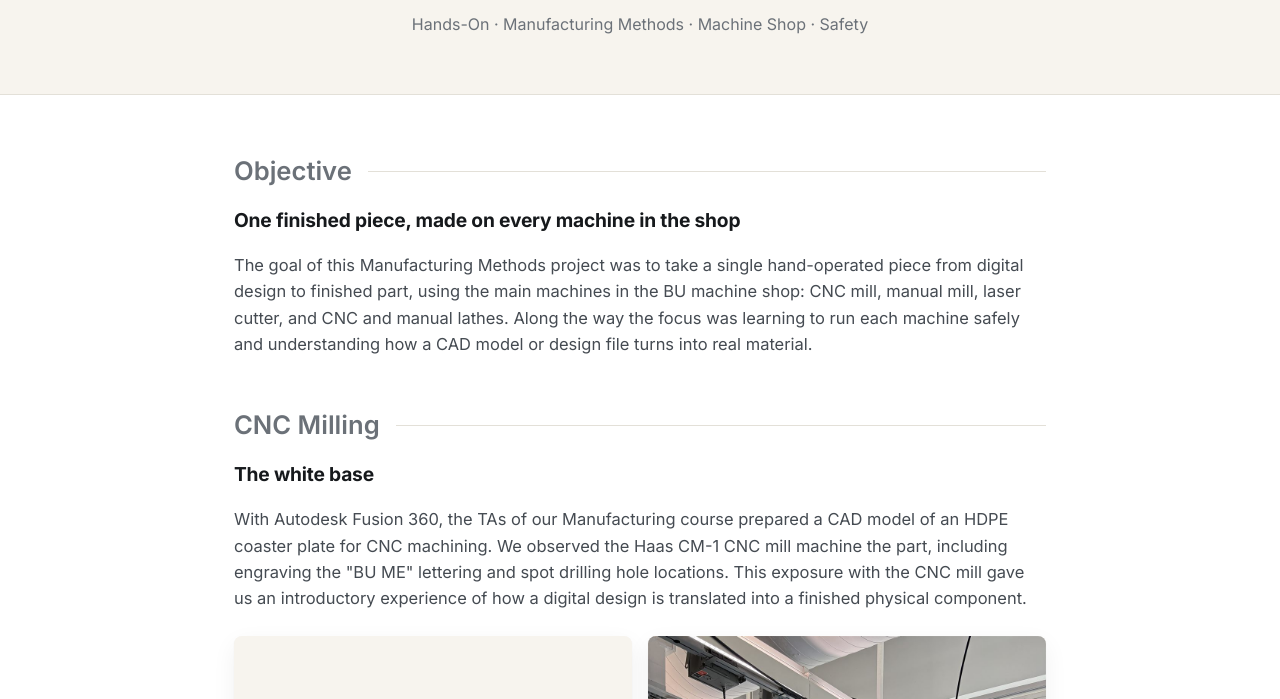
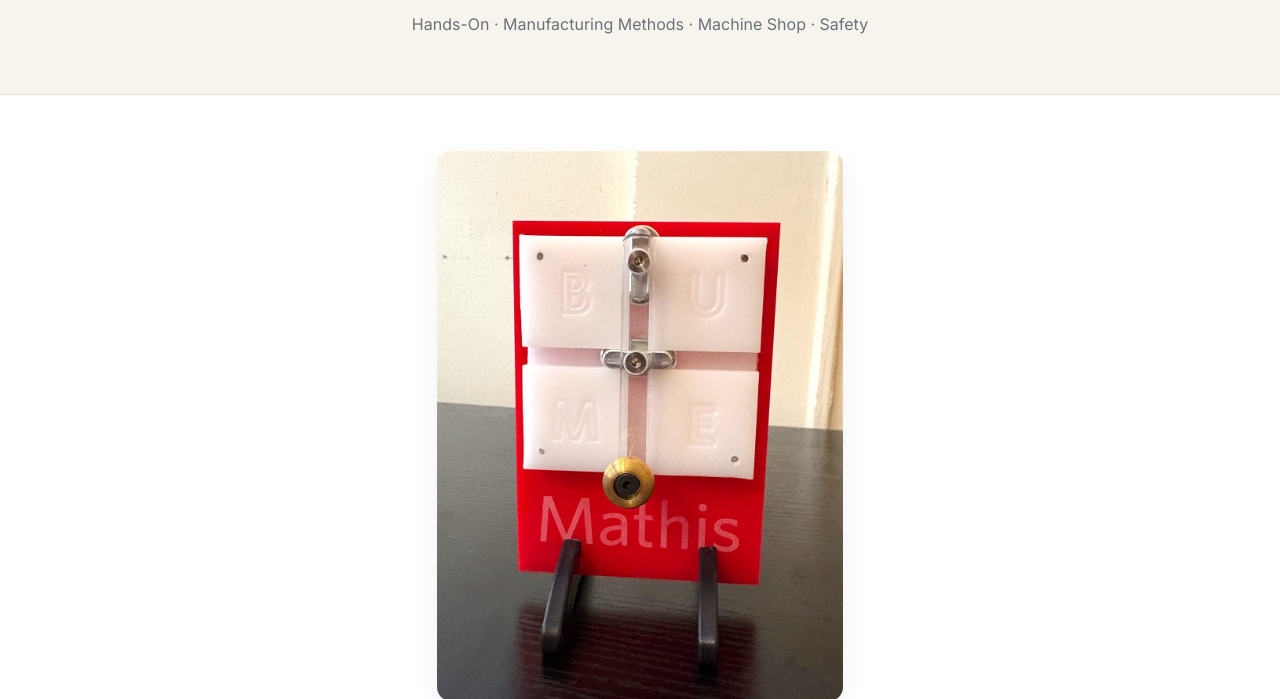
Before and after one commit to mathisseidl/portfolio, a plain HTML site: page projects/machine-shop.html in a window 1280 px wide. Shown: the part 253-952 px from the top of the page. Drawn offline with Linux system fonts and the light colour scheme.

Commit message:
Show the project image above the Objective on the Manufacturing page
Co-Authored-By: Claude Sonnet 5.5 <noreply@anthropic.com>

```diff
--- a/projects/machine-shop.html
+++ b/projects/machine-shop.html
@@ -49,6 +49,12 @@
 
   <div class="project-body">
     <div class="container">
+      <section class="project-section">
+        <div class="project-cover">
+          <img src="../assets/img/projects/manufacturing/hero.jpg" alt="Finished manufactured piece" />
+        </div>
+      </section>
+
       <section class="project-section">
         <p class="eyebrow">Objective</p>
         <h2>One finished piece, made on every machine in the shop</h2>
```
